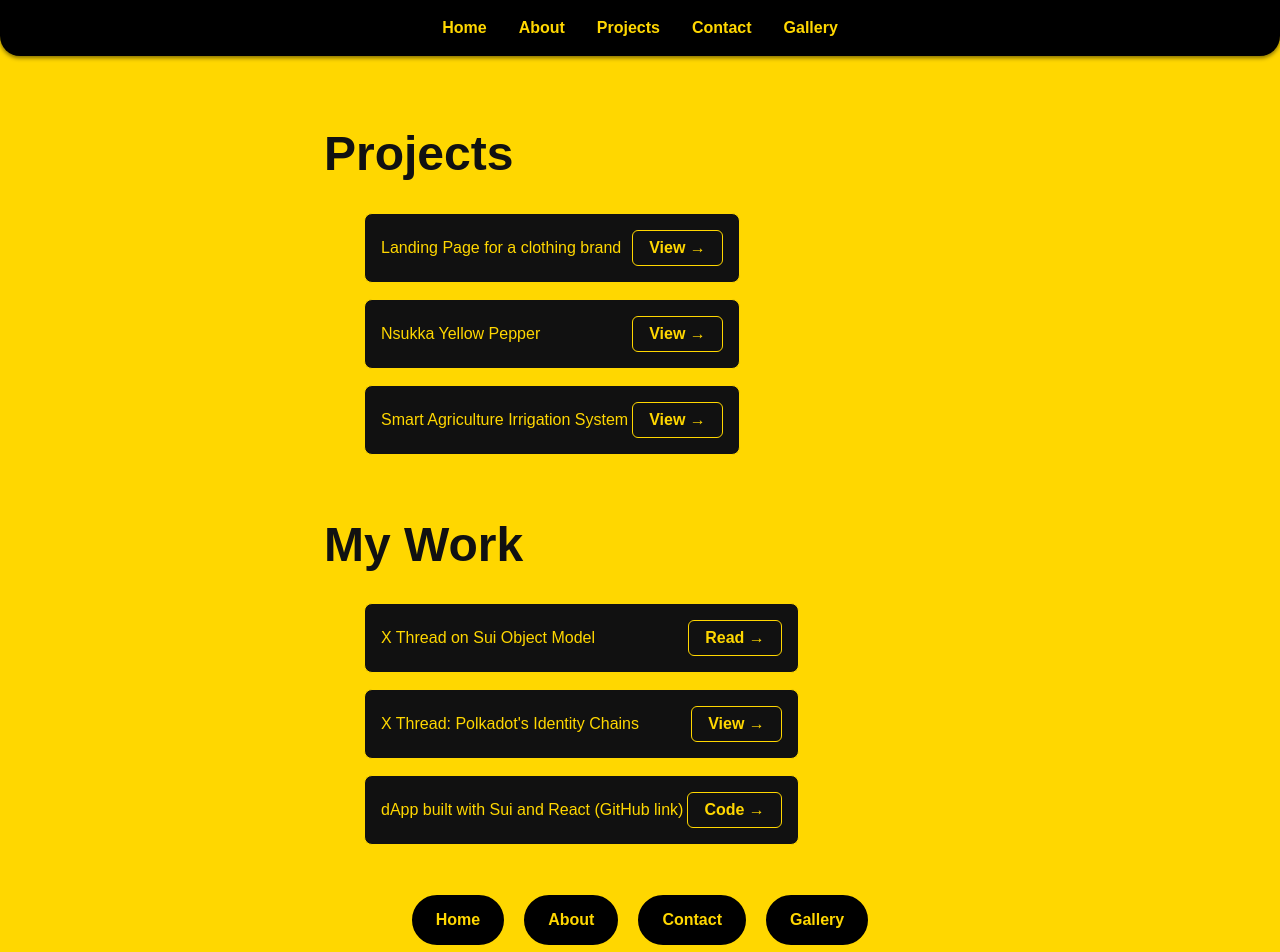
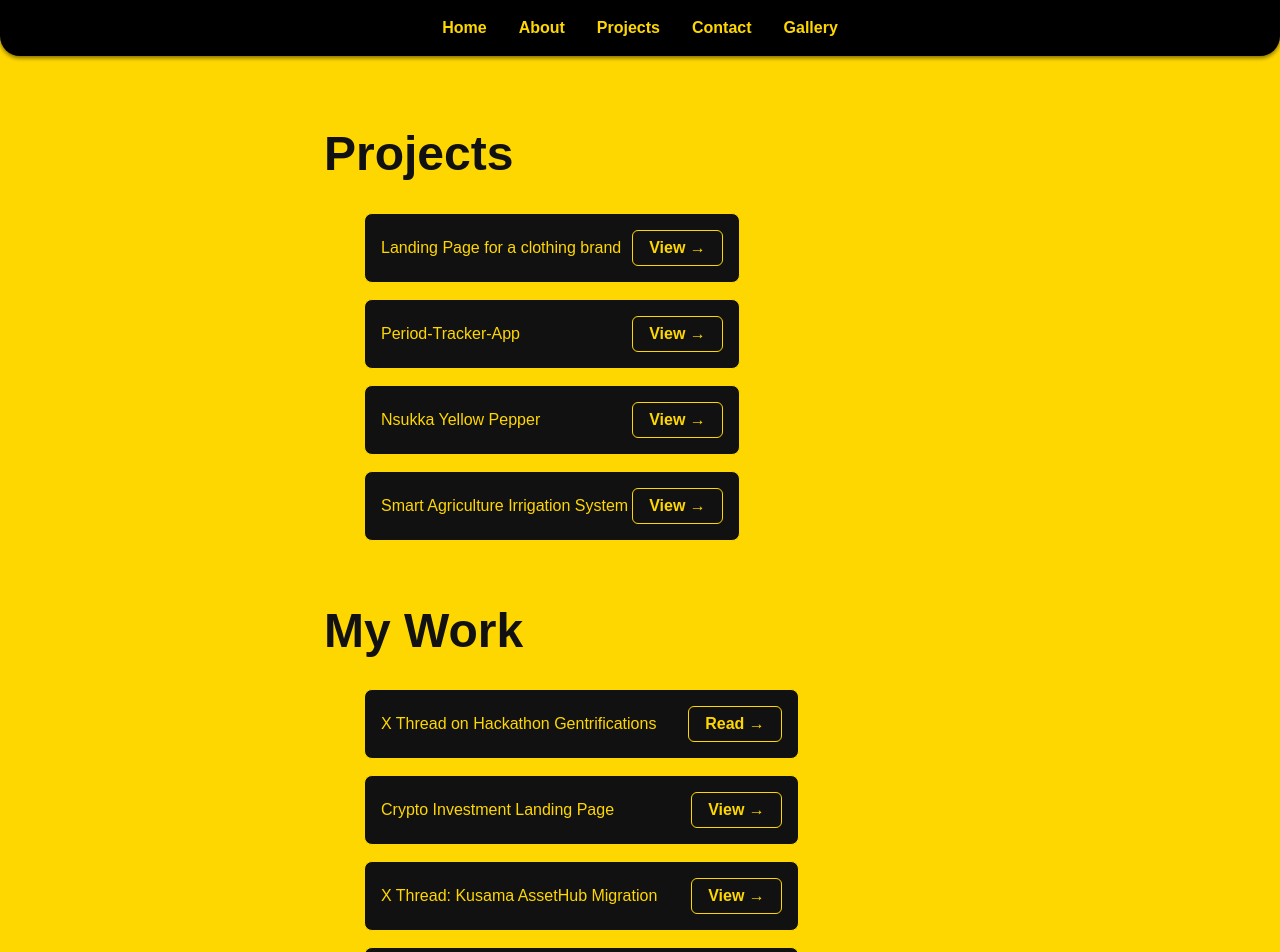
Before and after one commit to Sage-senpai/My-Portfolio, a React (Vite) app: page /projects in a window 1280 px wide. Shown: the top 952 px of the page. Built offline with nearby package versions, Linux system fonts and the light colour scheme.

Commit message:
updated stats

```diff
--- a/src/pages/Contact.jsx
+++ b/src/pages/Contact.jsx
@@ -36,7 +36,7 @@ function Contact() {
     <span>Follow on X</span>
     <button
       className="themed-link-button"
-      onClick={() => window.open("https://x.com/divine_anyadike", "_blank")}
+      onClick={() => window.open("https://x.com/sage_senpeak", "_blank")}
     >
       <FaX />
     </button>
--- a/src/pages/Gallery.jsx
+++ b/src/pages/Gallery.jsx
@@ -43,6 +43,11 @@ function Gallery() {
             <p>Attended Sui-Move Developer Workshop <br/>
             And the Nsukka Meetups</p>
           </div>
+          <div className="event-card" data-aos="fade-left">
+            <img src="/sui-meetup.jpg" alt="Event 4" />
+            <p>Attended the polkadot Nsukka meetup<br/>
+            as a contributor</p>
+          </div>
         </div>
       </section>
       <div className="pill-categories-1">
--- a/src/pages/Home.jsx
+++ b/src/pages/Home.jsx
@@ -29,8 +29,8 @@ function Home() {
 
 
           <p className="description">
-          || Crypto specialist || Web3 Enthusiast & Dev || FrontEnd -
-           React/ JavaScript /Next.js dev || Robotics Student || Public Speaker & Community Manager ||
+          || Creative Thinker || Web3 Enthusiast & DevRel || FrontEnd
+         Dev || Robotics Student || Public Speaker & Community Manager || Rotaractor ||
 
           </p>
                   </div>
--- a/src/pages/projects.jsx
+++ b/src/pages/projects.jsx
@@ -20,11 +20,20 @@ function Projects() {
                 View →
               </button>
             </li>
+             <li className="link-list-item">
+              <span>Period-Tracker-App</span>
+              <button
+                className="themed-link-button"
+                onClick={() => window.open("https://github.com/Sage-senpai/Lunera", "_blank")}
+              >
+                View →
+              </button>
+            </li>
             <li className="link-list-item">
               <span>Nsukka Yellow Pepper</span>
               <button
                 className="themed-link-button"
-                onClick={() => window.open("https://example.com/dao-portal", "_blank")}
+                //onClick={() => window.open("https://example.com/dao-portal", "_blank")}
               >
                 View →
               </button>
@@ -33,7 +42,7 @@ function Projects() {
               <span>Smart Agriculture Irrigation System</span>
               <button
                 className="themed-link-button"
-                onClick={() => window.open("https://example.com/identity-wallet", "_blank")}
+                //onClick={() => window.open("https://example.com/identity-wallet", "_blank")}
               >
                 View →
               </button>
@@ -43,19 +52,28 @@ function Projects() {
           <h2 className="name" style={{ marginTop: "2rem" }}>My Work</h2>
           <ul>
             <li className="link-list-item">
-              <span>X Thread on Sui Object Model</span>
+              <span>X Thread on Hackathon Gentrifications</span>
               <button
                 className="themed-link-button"
-                onClick={() => window.open("https://yourblog.com/sui-object-model", "_blank")}
+                onClick={() => window.open("https://x.com/sage_senpeak/status/1983842857359437830", "_blank")}
               >
                 Read →
               </button>
             </li>
-            <li className="link-list-item">
-              <span>X Thread: Polkadot's Identity Chains</span>
+             <li className="link-list-item">
+              <span>Crypto Investment Landing Page</span>
               <button
                 className="themed-link-button"
-                onClick={() => window.open("https://twitter.com/yourthreadlink", "_blank")}
+                onClick={() => window.open("https://github.com/Sage-senpai/SummitYield", "_blank")}
+              >
+                View →
+              </button>
+            </li>
+            <li className="link-list-item">
+              <span>X Thread: Kusama AssetHub Migration</span>
+              <button
+                className="themed-link-button"
+                onClick={() => window.open("https://x.com/sage_senpeak/status/1975485357933441433", "_blank")}
               >
                 View →
               </button>
@@ -64,7 +82,7 @@ function Projects() {
               <span>dApp built with Sui and React (GitHub link)</span>
               <button
                 className="themed-link-button"
-                onClick={() => window.open("https://github.com/your-username/sui-dapp", "_blank")}
+                onClick={() => window.open("https://github.com/sage-senpai/DOTique", "_blank")}
               >
                 Code →
               </button>
```
Also changed, not shown: public/sui-meetup-group-1.jpg (added).
